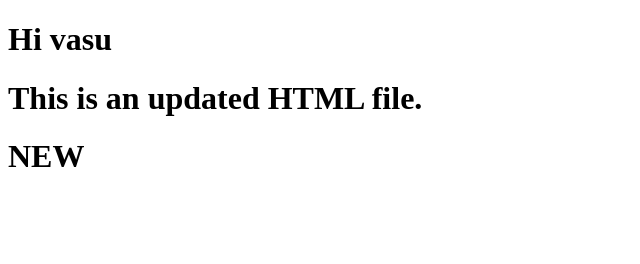
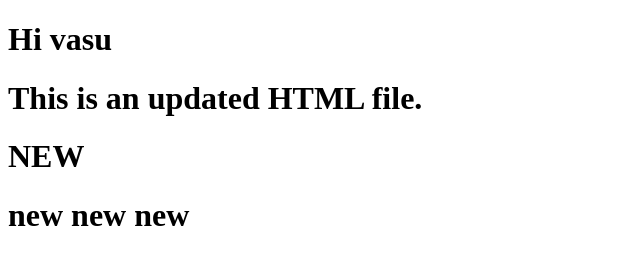
Before and after one commit to Vasundhara2001/freshesbatch-Dec27, a plain HTML site: page index.html in a window 1280 px wide. Shown: the whole page, without its empty margins (0-640 px from the left). Drawn offline with Linux system fonts and the light colour scheme.

Commit message:
first file

```diff
--- a/index.html
+++ b/index.html
@@ -9,5 +9,6 @@
     <h1>Hi vasu</h1>
     <h1>This is an updated HTML file.</h1>
     <h1> NEW </h1>
+    <h1> new new new</h1>
 </body>
 </html>
```
